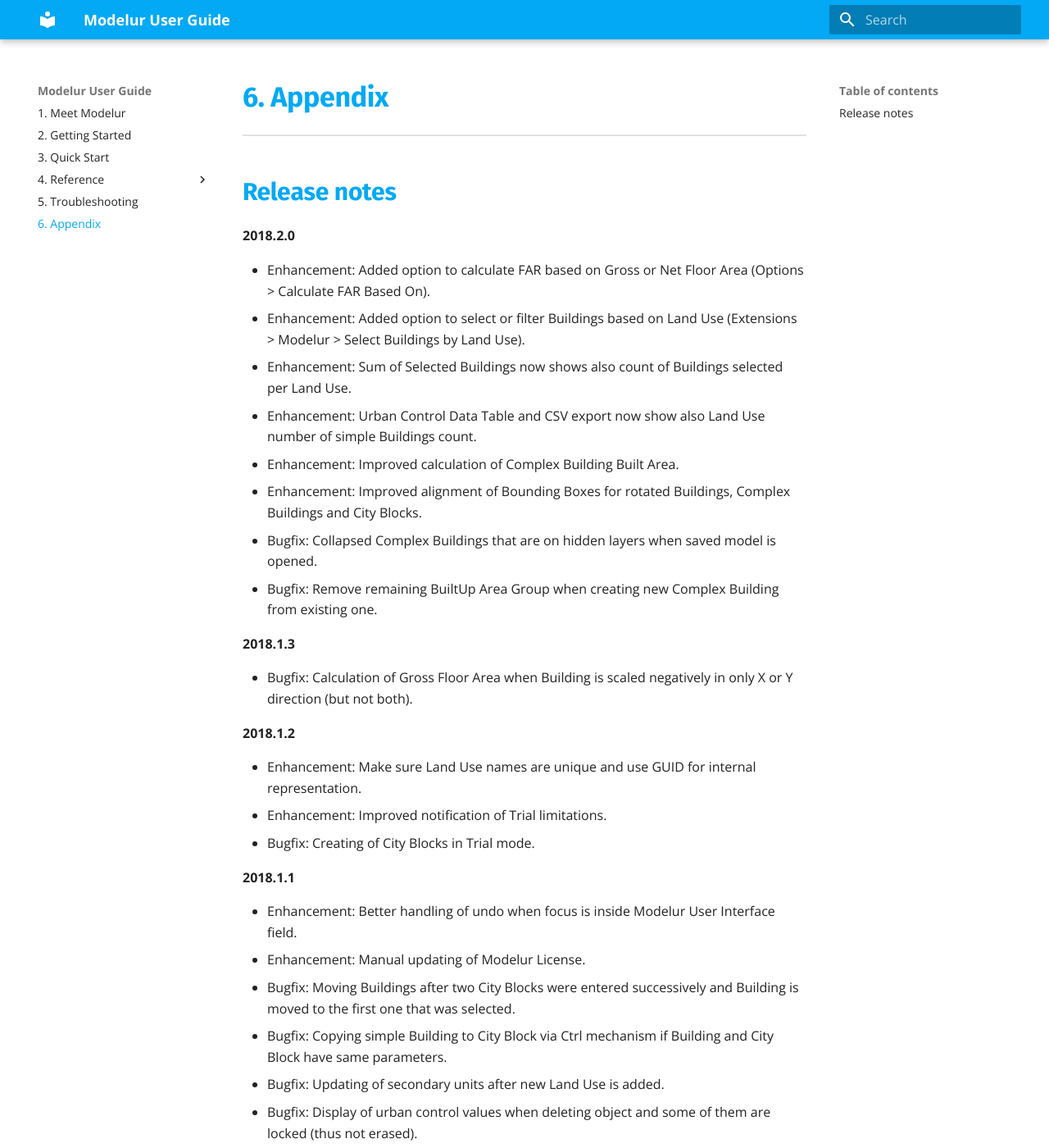
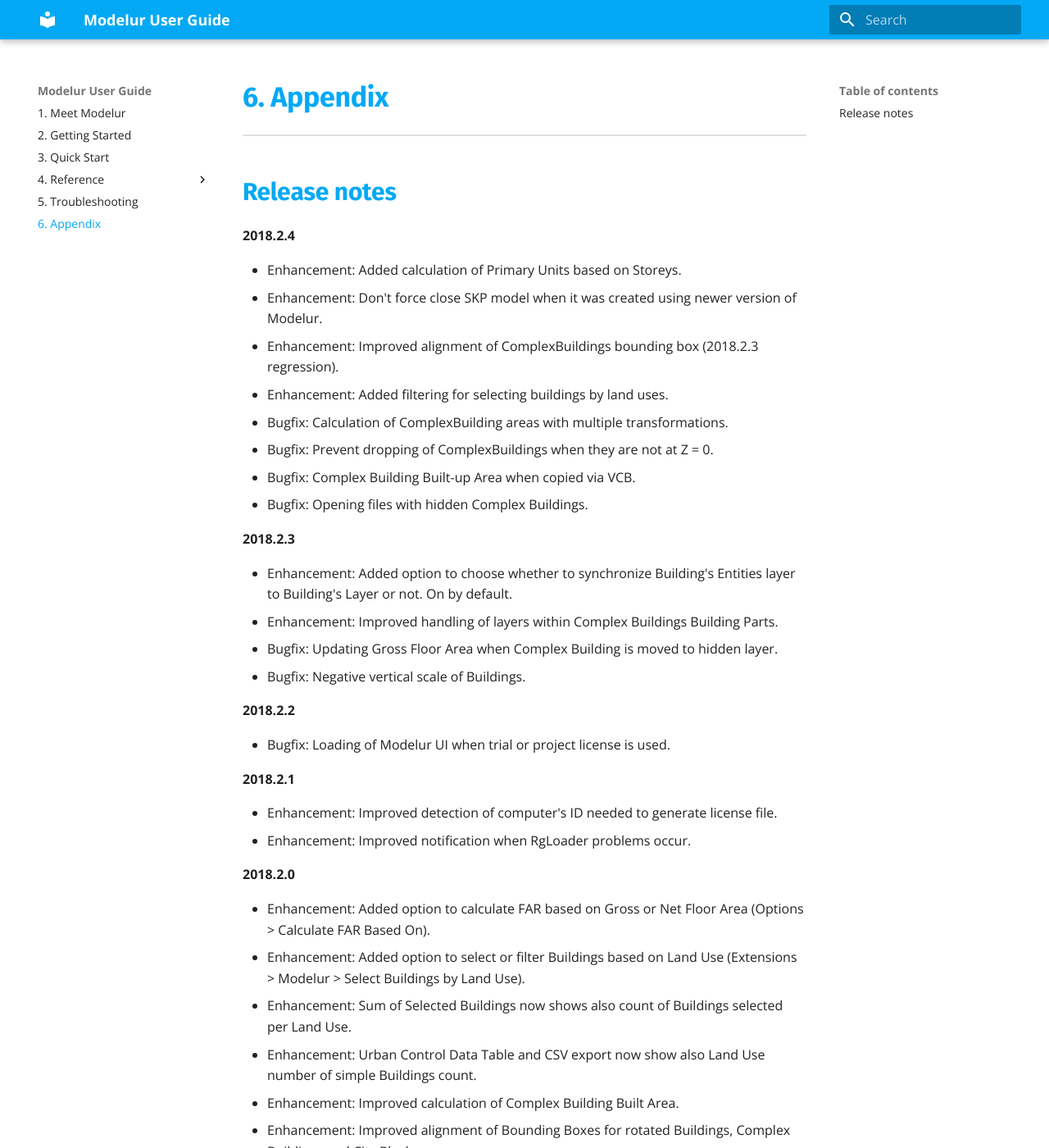
Before and after one commit to Modelur/docs, an MkDocs documentation site: the page built from docs/appendix.md, in a window 1280 px wide and 1400 px high. Shown: the whole window at 82% size. Built offline with MkDocs 1.6.1 and Material for MkDocs 9.7.7, drawn with Linux system fonts in a browser that asks for light colours; old or Windows-style settings are respelled for this version of MkDocs.

Commit message:
- Updated appendix.

```diff
--- a/docs/appendix.md
+++ b/docs/appendix.md
@@ -1,5 +1,32 @@
 Release notes
 -------------
+
+**2018.2.4**
+
+ - Enhancement: Added calculation of Primary Units based on Storeys.
+ - Enhancement: Don't force close SKP model when it was created using newer version of Modelur.
+ - Enhancement: Improved alignment of ComplexBuildings bounding box (2018.2.3 regression).
+ - Enhancement: Added filtering for selecting buildings by land uses.
+ - Bugfix: Calculation of ComplexBuilding areas with multiple transformations.
+ - Bugfix: Prevent dropping of ComplexBuildings when they are not at Z = 0.
+ - Bugfix: Complex Building Built-up Area when copied via VCB.
+ - Bugfix: Opening files with hidden Complex Buildings.
+
+**2018.2.3**
+
+ - Enhancement: Added option to choose whether to synchronize Building's Entities layer to Building's Layer or not. On by default.
+ - Enhancement: Improved handling of layers within Complex Buildings Building Parts.
+ - Bugfix: Updating Gross Floor Area when Complex Building is moved to hidden layer.
+ - Bugfix: Negative vertical scale of Buildings.
+
+**2018.2.2**
+
+ - Bugfix: Loading of Modelur UI when trial or project license is used.
+
+**2018.2.1**
+
+ - Enhancement: Improved detection of computer's ID needed to generate license file.
+ - Enhancement: Improved notification when RgLoader problems occur.
 
 **2018.2.0**
 
```
